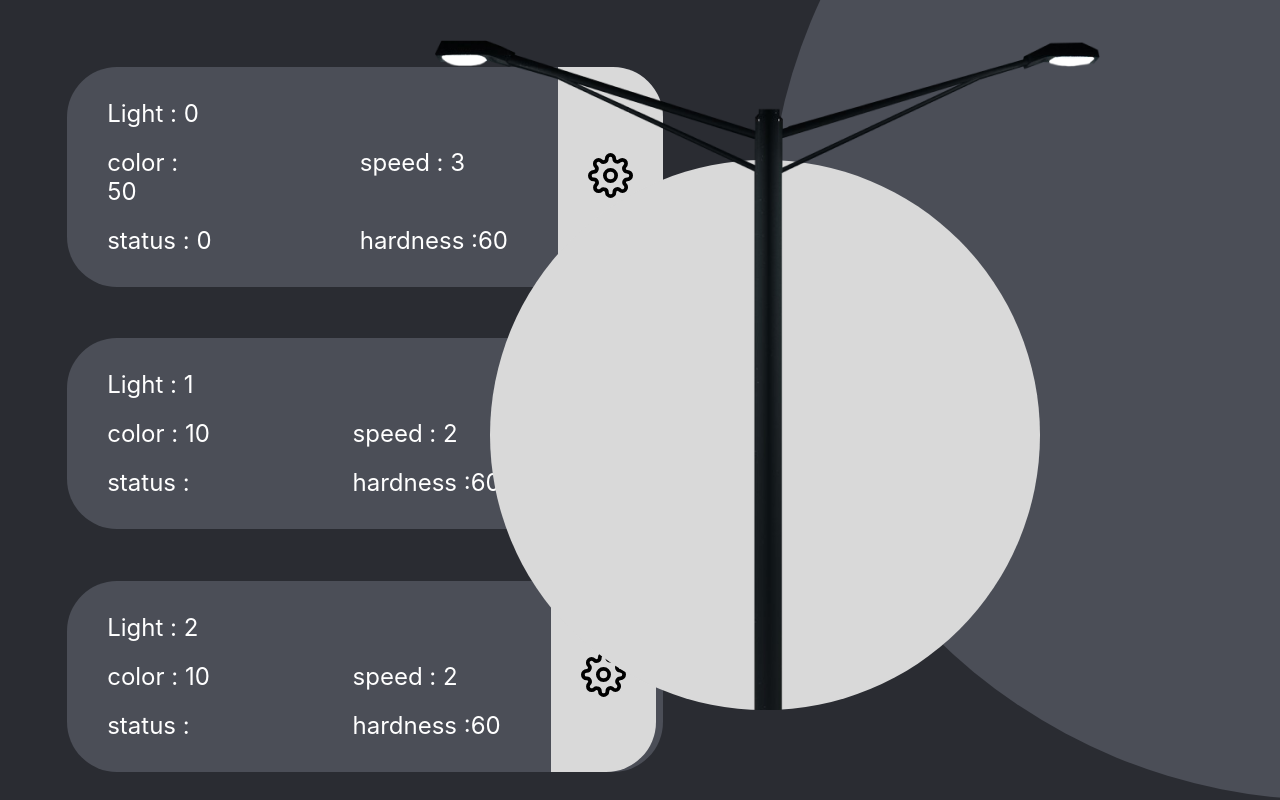
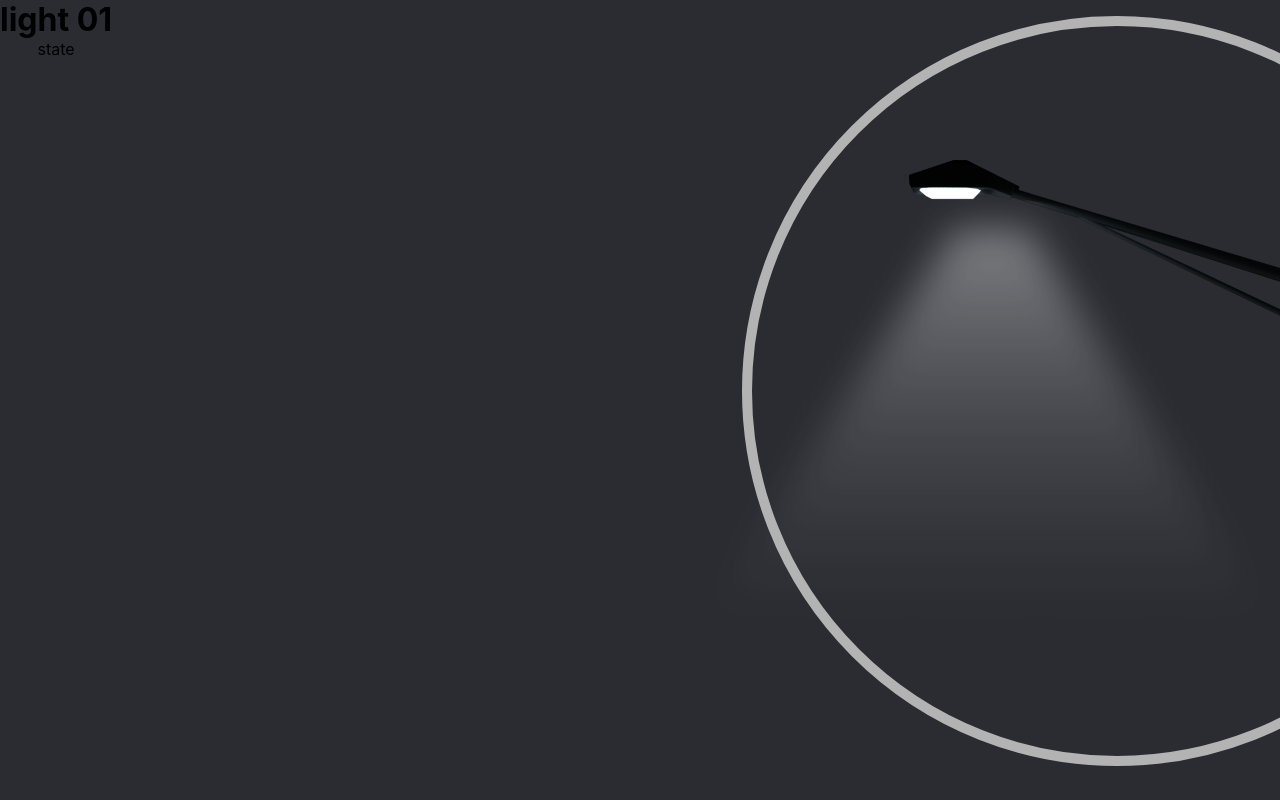
Before and after one commit to mohammadmhdz/traffic, a React (Create React App) app: page / in a window 1280 px wide. Built offline with nearby package versions, Linux system fonts and the light colour scheme.

Commit message:
third page started

```diff
--- a/src/App.js
+++ b/src/App.js
@@ -1,11 +1,13 @@
 import "./App.css";
 import { Section_1 } from "./components/section_1";
 import { Section_2 } from "./components/section_2";
+import { Section_3 } from "./components/section_3";
 
 function App() {
   return (
     <div className="App">
-      <Section_1></Section_1>
+      {/* <Section_1></Section_1> */}
+      <Section_3></Section_3>
       {/* <Section_2></Section_2> */}
     </div>
   );
--- /dev/null
+++ b/src/components/section_3.jsx
@@ -0,0 +1,22 @@
+import "./section_3.style.css";
+import light2 from "../img/light-2.png";
+import light3 from "../img/light-3.png";
+export const Section_3 = () => {
+  return (
+    <div className="section-3-main-container">
+      <div className="section-3-left-main-container">
+        <h1>light 01</h1>
+
+        <div>
+          <div>state</div>
+        </div>
+      </div>
+
+      <div className="section-3-right-main-container">
+        <img className="section-3-light-2" src={light2} alt="light2" />
+        <img className="section-3-light-3" src={light3} alt="light2" />
+        <div className="section-3-inner-circle"></div>
+      </div>
+    </div>
+  );
+};
--- /dev/null
+++ b/src/components/section_3.style.css
@@ -0,0 +1,46 @@
+* {
+  padding: 0;
+  margin: 0;
+  box-sizing: border-box;
+}
+
+.section-3-main-container {
+  max-width: 120rem;
+  /* max-height: 1024px; */
+  height: 100vh;
+  /* padding: 0 3.2rem; */
+  margin: 0 auto;
+  background-color: #2a2c32;
+  display: flex;
+  justify-content: space-between;
+  position: relative;
+
+  overflow-x: hidden;
+}
+
+.section-3-left-main-container {
+}
+
+/* right side STYLES */
+.section-3-right-main-container {
+  /* position: relative; */
+}
+.section-3-light-2 {
+  position: absolute;
+  left: 71%;
+  top: 20%;
+}
+.section-3-light-3 {
+  position: absolute;
+  left: 55%;
+  top: 24%;
+}
+.section-3-inner-circle {
+  width: 750px;
+  height: 750px;
+  border: 10px solid #b3b3b3;
+  border-radius: 50%;
+  position: absolute;
+  left: 58%;
+  top: 2%;
+}
```
Also changed, not shown: src/img/light-2.png (added), src/img/light-3.png (added).
